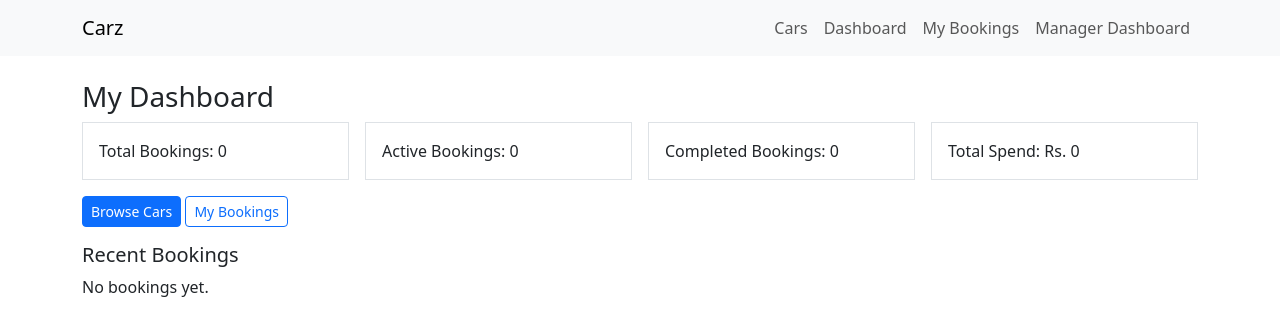
After one commit to mohdfaiyazali/carrr, a Django app: page /dashboard/ in a window 1280 px wide. The commit adds this page. Shown: the top 336 px of the page. Run offline with Django 5.2, Linux system fonts and the light colour scheme; a user stored in the database is signed in; tables that the repository leaves empty hold one stand-in row (values such as "Sample post").

Commit message:
Customer Dashboard with summary cards + recent bookings + quick actions

```diff
--- a/apps/dashboard/urls.py
+++ b/apps/dashboard/urls.py
@@ -1,7 +1,8 @@
 from django.urls import path
 
-from apps.dashboard.views import ManagerDashboardView
+from apps.dashboard.views import CustomerDashboardView, ManagerDashboardView
 
 urlpatterns = [
+    path("dashboard/", CustomerDashboardView.as_view(), name="customer-dashboard"),
     path("manager/dashboard/", ManagerDashboardView.as_view(), name="manager-dashboard"),
 ]
--- a/apps/dashboard/views.py
+++ b/apps/dashboard/views.py
@@ -1,3 +1,4 @@
+from django.contrib.auth.mixins import LoginRequiredMixin
 from django.db.models import Count, Sum
 from django.views.generic import TemplateView
 
@@ -21,3 +22,20 @@ class ManagerDashboardView(ManagerRequiredMixin, TemplateView):
         context["revenue"] = revenue["revenue"] or 0
         context["status_counts"] = Booking.objects.values("status").annotate(total=Count("id")).order_by("status")
         return context
+
+
+class CustomerDashboardView(LoginRequiredMixin, TemplateView):
+    template_name = "dashboard/customer_dashboard.html"
+
+    def get_context_data(self, **kwargs):
+        context = super().get_context_data(**kwargs)
+        user_bookings = Booking.objects.filter(customer=self.request.user)
+        context["total_bookings"] = user_bookings.count()
+        context["active_bookings"] = user_bookings.filter(status__in=[Booking.Status.CONFIRMED, Booking.Status.ONGOING]).count()
+        context["completed_bookings"] = user_bookings.filter(status=Booking.Status.COMPLETED).count()
+        spend = user_bookings.filter(status__in=[Booking.Status.CONFIRMED, Booking.Status.ONGOING, Booking.Status.COMPLETED]).aggregate(
+            total=Sum("total_amount")
+        )
+        context["total_spend"] = spend["total"] or 0
+        context["recent_bookings"] = user_bookings.select_related("car", "driver").order_by("-created_at")[:5]
+        return context
--- a/templates/base.html
+++ b/templates/base.html
@@ -12,6 +12,7 @@
     <a class="navbar-brand" href="/">Carz</a>
     <div class="navbar-nav">
       <a class="nav-link" href="/cars/">Cars</a>
+      <a class="nav-link" href="/dashboard/">Dashboard</a>
       <a class="nav-link" href="/bookings/my/">My Bookings</a>
       <a class="nav-link" href="/manager/dashboard/">Manager Dashboard</a>
     </div>
--- a/templates/cars/manager_car_form.html
+++ b/templates/cars/manager_car_form.html
@@ -1,11 +1,13 @@
 {% extends "base.html" %}
 {% block content %}
 <h1 class="h3">Car Form</h1>
-<form method="post">
+<form method="post" enctype="multipart/form-data">
   {% csrf_token %}
   {{ form.as_p }}
   <h2 class="h5">Pricing</h2>
   {{ pricing_form.as_p }}
+  <h2 class="h5">Images</h2>
+  {{ image_form.as_p }}
   <button class="btn btn-success" type="submit">Save</button>
 </form>
 {% endblock %}
--- /dev/null
+++ b/templates/dashboard/customer_dashboard.html
@@ -0,0 +1,24 @@
+{% extends "base.html" %}
+{% block content %}
+<h1 class="h3">My Dashboard</h1>
+<div class="row g-3 mb-3">
+  <div class="col-md-3"><div class="border p-3">Total Bookings: {{ total_bookings }}</div></div>
+  <div class="col-md-3"><div class="border p-3">Active Bookings: {{ active_bookings }}</div></div>
+  <div class="col-md-3"><div class="border p-3">Completed Bookings: {{ completed_bookings }}</div></div>
+  <div class="col-md-3"><div class="border p-3">Total Spend: Rs. {{ total_spend }}</div></div>
+</div>
+<div class="mb-3">
+  <a class="btn btn-sm btn-primary" href="{% url 'car-list' %}">Browse Cars</a>
+  <a class="btn btn-sm btn-outline-primary" href="{% url 'booking-history' %}">My Bookings</a>
+</div>
+<h2 class="h5">Recent Bookings</h2>
+{% for booking in recent_bookings %}
+  <div class="border p-2 mb-2">
+    #{{ booking.id }} - {{ booking.car.brand }} {{ booking.car.model }}
+    <br>{{ booking.start_datetime }} to {{ booking.end_datetime }}
+    <br>Status: {{ booking.status }} | Total: Rs. {{ booking.total_amount }}
+  </div>
+{% empty %}
+  <p>No bookings yet.</p>
+{% endfor %}
+{% endblock %}
```
Also changed, not shown: apps/cars/forms.py (+12 -0 lines), apps/cars/views.py (+27 -4 lines), templates/cars/car_detail.html (+9 -0 lines), templates/cars/car_list.html (+29 -1 lines).
